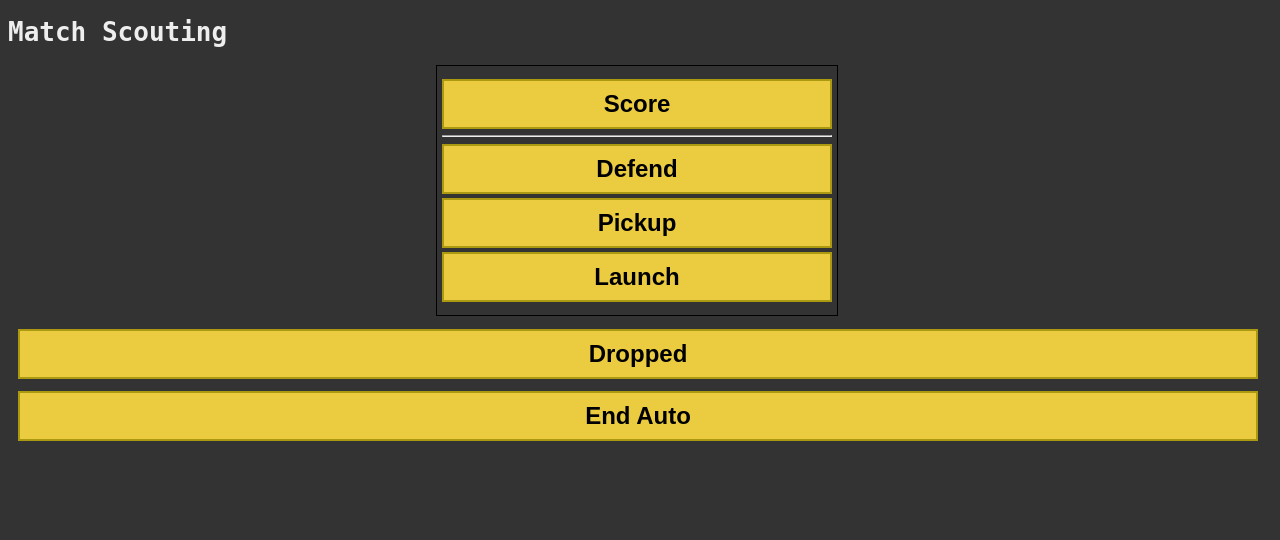
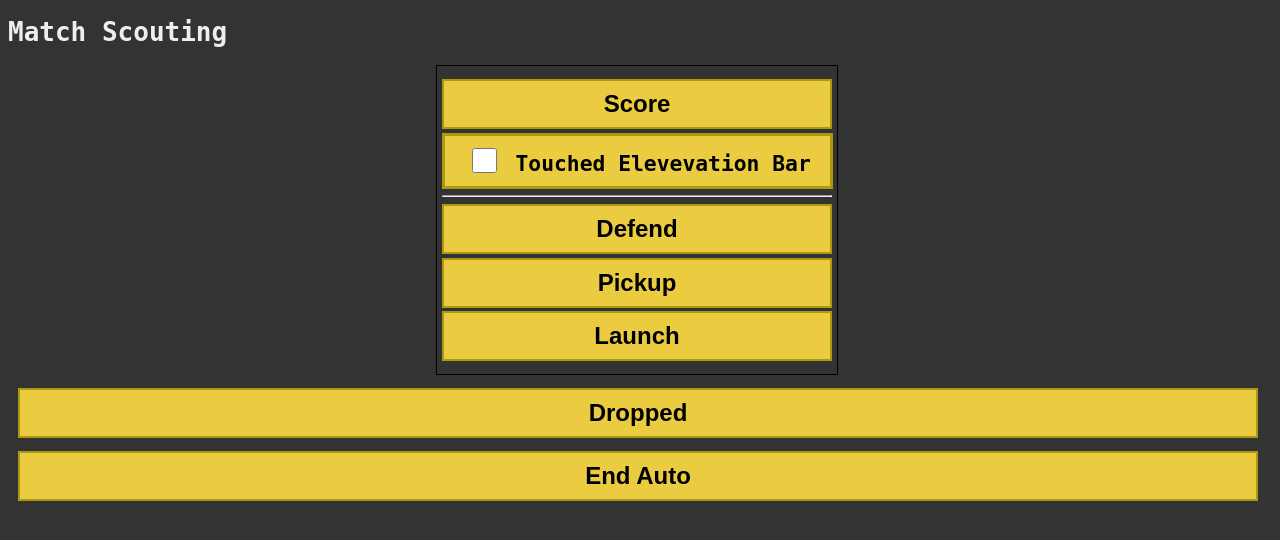
Before and after one commit to RetrieverRobotics/ScoutingApp-2023-2024, a Flask app: page /scout/match/during in a window 1280 px wide. Shown: the top 540 px of the page. Run offline with Flask 3, Linux system fonts and the light colour scheme; parts of the project's set-up code (start-up, migrations or seed data) failed here and were passed over.

Commit message:
Add elevation bar column

```diff
--- a/data_collection.py
+++ b/data_collection.py
@@ -15,11 +15,19 @@ END_AUTO = "end-auto"
 LAUNCH_FASTEST = "launch-fastest"
 LAUNCH_SLOWEST = "launch-slowest"
 LAUNCH_AVERAGE = "launch-average"
+MOVES_FASTEST = "move-fastest"
+MOVES_SLOWEST = "move-slowest"
+MOVES_AVERAGE = "move-average"
 
 HEIGHT_LEVELS = ["Didn't climb", *"ABCDEFGHIJ"]
 
 MATCH_INPUT_NAMES = ("score", "move", "launch", "pickup", "dropped",
                     "defend", "steal", "stolen")
+
+MATCH_INPUT_DELTA_NAMES = {
+    "move":(MOVES_FASTEST, MOVES_SLOWEST, MOVES_AVERAGE),
+    "launch":(LAUNCH_FASTEST, LAUNCH_SLOWEST, LAUNCH_AVERAGE)
+}
 
 sheets_api = SheetsService()
 
@@ -29,7 +37,7 @@ def init_sheets_api():
     cnfg = scoutingutil.configs.load()
     try:
         sheets_api.config(cnfg)
-    except Exception as e:
+    except:
         token_path = os.path.abspath(cnfg.get(configs.SHEETS_TOKEN_PATH, "token.json"))
         if os.path.isfile(token_path):
             os.remove(token_path)
@@ -75,29 +83,28 @@ def prep_data(data:dict[str]):
 
     #calculate launch timings
 
-    dts:Generator[datetime, None, None] = iter_teleop(data["launch"], data)
-    deltas = []
-    fast_delta = float("inf") #min
-    slow_delta = 0 #max
-    current:datetime = data[END_AUTO]
+    for deltaname, (fastname, slowname, avgname) in MATCH_INPUT_DELTA_NAMES.items():
+        dts:Generator[datetime, None, None] = iter_teleop(data[deltaname], data)
+        deltas = []
+        fast_delta = float("inf") #min
+        slow_delta = 0 #max
+        current:datetime = data[END_AUTO]
 
-    for dt in dts:
-        delta = (dt-current).total_seconds()
-        if delta < fast_delta:
-            fast_delta = delta
-        if delta > slow_delta:
-            slow_delta = delta
-        current = dt
-        deltas.append(delta)
+        for dt in dts:
+            delta = (dt-current).total_seconds()
+            if delta < fast_delta:
+                fast_delta = delta
+            if delta > slow_delta:
+                slow_delta = delta
+            current = dt
+            deltas.append(delta)
 
-    if deltas:
-        data[LAUNCH_FASTEST] = fast_delta
-        data[LAUNCH_SLOWEST] = slow_delta
-        data[LAUNCH_AVERAGE] = (sum(deltas)/len(deltas)) if deltas else 0
-    else:
-        data[LAUNCH_FASTEST] = None
-        data[LAUNCH_SLOWEST] = None
-        data[LAUNCH_AVERAGE] = None
+        if deltas:
+            data[fastname] = fast_delta
+            data[slowname] = slow_delta
+            data[avgname] = (sum(deltas)/len(deltas)) if deltas else 0
+        else:
+            data[fastname] = data[slowname] = data[avgname] = None
 
 
 #data processing functions
@@ -119,14 +126,18 @@ class ScoutingData(Table):
     scouter = Column("SCOUTER", "scouter")
     #auto
     goal_scores_auto = Column("GOAL SCORES AUTO", "score", process_data=count_column_auto)
-    moves_auto = Column("MOVES AUTO", "move", process_data=count_column_auto)
+    #moves_auto = Column("MOVES AUTO", "move", process_data=count_column_auto)
     moves_throw_auto = Column("LAUNCHES AUTO", "launch", process_data=count_column_auto)
     load_pickup_auto = Column("LOAD PICKUP AUTO", "pickup", process_data=count_column_auto)
     dropped_auto = Column("DROPPED AUTO", "dropped", process_data=count_column_auto)
     defends_auto = Column("DEFENDS AUTO", "defend", process_data=count_column_auto)
+    elevation_bar = Column("ELEVATION BAR", "elevation-bar")
     #teleop
     goal_scores = Column("GOAL SCORES", "score", process_data=count_column_teleop)
     moves = Column("MOVES", "move", process_data=count_column_teleop)
+    moves_fastest = Column("MOVES FASTEST", MOVES_FASTEST)
+    moves_slowest = Column("MOVES SLOWEST", MOVES_SLOWEST)
+    moves_average = Column("MOVES AVERAGE", MOVES_AVERAGE)
     launches = Column("LAUNCHES", "launch", process_data=count_column_teleop)
     launch_fastest = Column("LAUNCH FASTEST", LAUNCH_FASTEST)
     launch_slowest = Column("LAUNCH SLOWEST", LAUNCH_SLOWEST)
--- a/templates/fragments/matchScoutForm.html
+++ b/templates/fragments/matchScoutForm.html
@@ -6,6 +6,12 @@
         <ul>
             <li><button class="scout-input" type="button">Score</button></li>
             <li><button class="scout-input toggle-visibility input-hide" type="button">Move</button></li>
+            <li>
+                <div class="input-item toggle-visibility">
+                    <input class="scout-input" type="checkbox" name="elevation-bar" value="yes"/>
+                    <label>Touched Elevevation Bar</label>
+                </div>
+            </li>
             <li><hr></li>
             <li><button class="scout-input" type="button">Defend</button></li>
             <li><button class="scout-input" type="button">Pickup</button></li>
--- a/templates/fragments/matchScoutForm.html.css
+++ b/templates/fragments/matchScoutForm.html.css
@@ -25,9 +25,33 @@ div#matchLayout ul {
     padding: 0 5px;
 }
 
+div#matchLayout li {
+    width: 100%;
+}
+
 div#matchLayout button {
     width: 100%;
     margin: 1% 0;
+}
+
+div#matchLayout input[type="checkbox"] {
+    display: inline-block;
+    margin: calc((50px - 25px) / 2) 0;
+    margin-left: 2em;
+    padding: 0;
+    width: 25px;
+    height: 25px;
+}
+
+div#matchLayout label {
+    display: inline-block;
+    margin: 0;
+    padding: 0;
+    vertical-align: text-bottom;
+    width: calc(100% - 2em - 25px); /* 100% - checkbox horizontal margin - checkbox width */
+    color: black;
+    font-size: 16pt;
+    text-align: center;
 }
 
 ul#matchBottomButtons {
@@ -38,3 +62,19 @@ ul#matchBottomButtons {
 .input-hide {
     display: none !important;
 }
+
+.input-item {
+    width: calc(100% - 5px); /* 100% - matchLayout ul left padding */
+    height: 50px;
+    display: block;
+    background-color: rgb(var(--button-color-bg));
+    font-weight: bold;
+    border-color: rgb(var(--button-color-border));
+    border-style: solid;
+}
+
+.input-item:active {
+    background-color: rgba(var(--button-color-bg), 0.4);
+    border-color: rgba(var(--button-color-border), 0.4);
+    transform: translate(0, 2px);
+}
--- a/templates/match_scout.html.js
+++ b/templates/match_scout.html.js
@@ -46,10 +46,28 @@ function changeMatchStyle() {
 
 function initInputs() {
     document.querySelectorAll(".scout-input").forEach((elm) => {
-        const key = elm.innerText.toLowerCase();
-        inputs[key] = [];
-        elm.addEventListener("click", () => {
-            inputs[key].push(getNow());
-        });
+        if (elm.type == "checkbox") {
+            /** @type {string} */
+            const key = elm.name;
+            inputs[key] = false;
+
+            elm.addEventListener("input", () => {
+                inputs[key] = elm.checked;
+                console.log("input");
+            });
+
+            elm.parentElement.addEventListener("click", (ev) => {
+                if (ev.target == elm || ev.button != 0) return;
+                elm.checked = !elm.checked;
+                console.log("click")
+            })
+        }
+        else {
+            const key = elm.innerText.toLowerCase();
+            inputs[key] = [];
+            elm.addEventListener("click", () => {
+                inputs[key].push(getNow());
+            });
+        }
     });
 }
```
